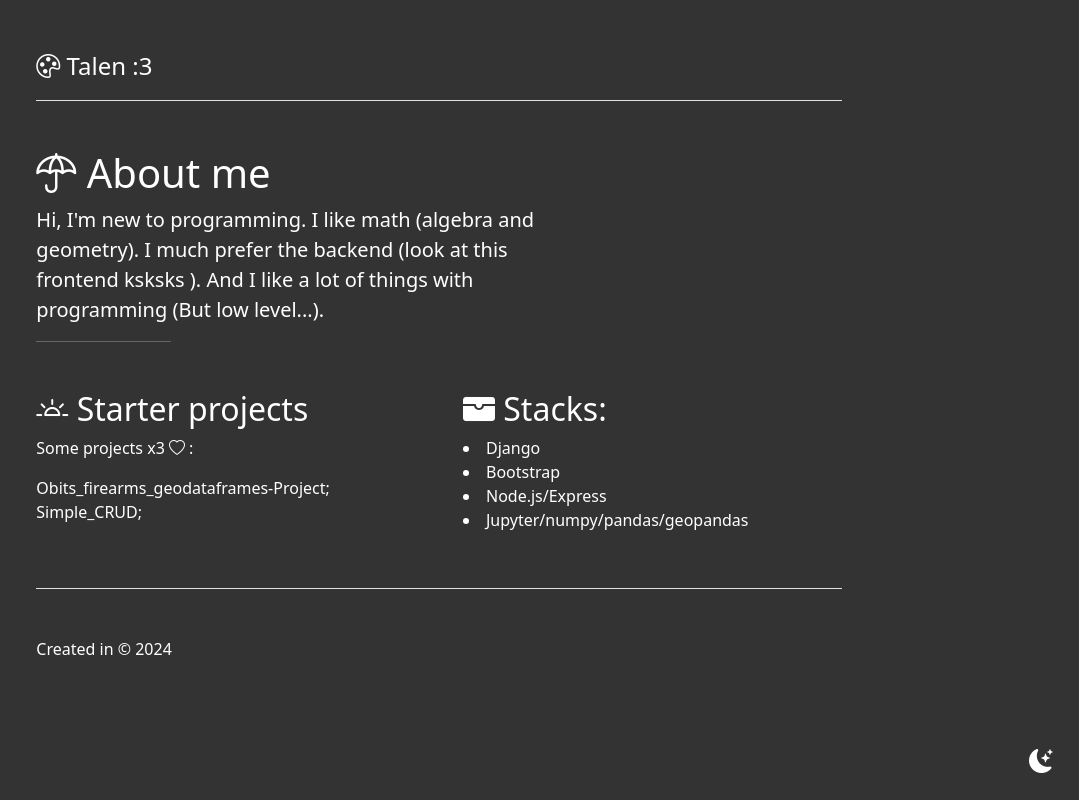
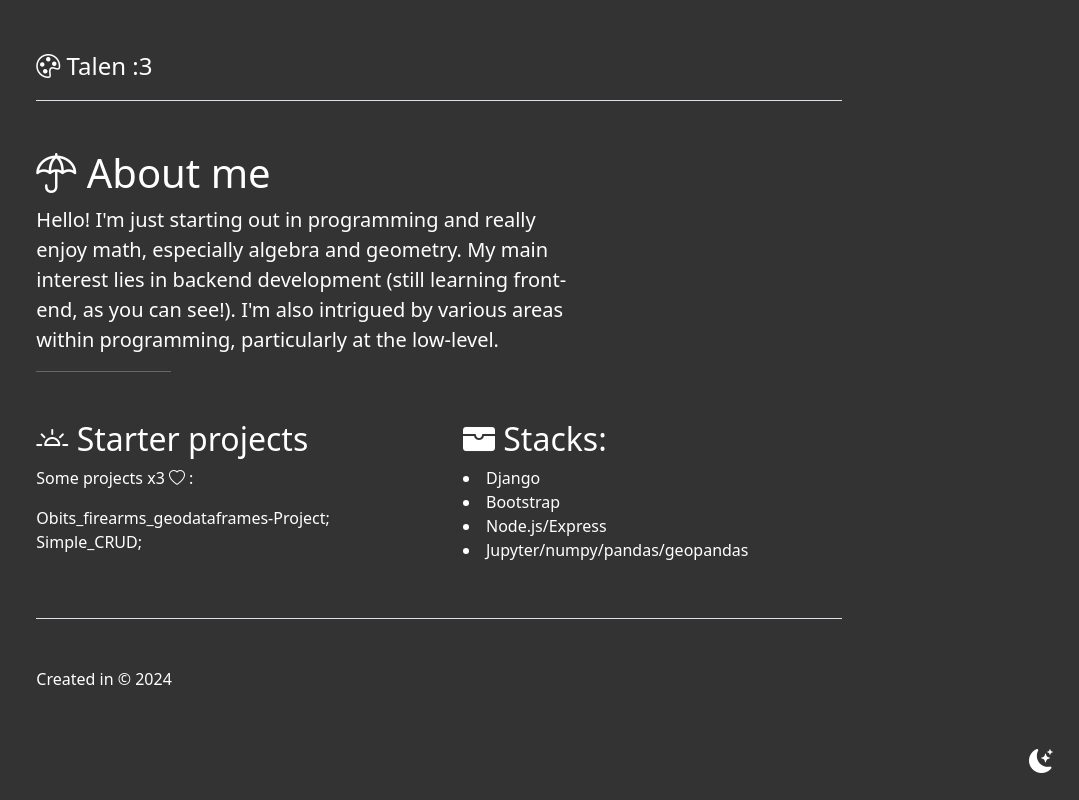
Before and after one commit to Talen400/Talen400.github.io, a plain HTML site: page index.html in a window 1280 px wide. Shown: the whole page, without its empty margins (201-1280 px from the left). Drawn offline with nearby package versions, Linux system fonts and the light colour scheme.

Commit message:
update text about me 1.0

```diff
--- a/index.html
+++ b/index.html
@@ -70,7 +70,7 @@
 
         <main>
             <h1 class="text-body-emphasis"> <i class="bi bi-umbrella"></i> About me </h1>
-            <p class="fs-5 col-md-8"> Hi, I'm new to programming. I like math (algebra and geometry). I much prefer the backend (look at this frontend ksksks ). And I like a lot of things with programming (But low level...). </p>
+            <p class="fs-5 col-md-8"> Hello! I'm just starting out in programming and really enjoy math, especially algebra and geometry. My main interest lies in backend development (still learning front-end, as you can see!). I'm also intrigued by various areas within programming, particularly at the low-level. </p>
 
             <hr class="col-3 col-md-2 mb-5">
 
```
